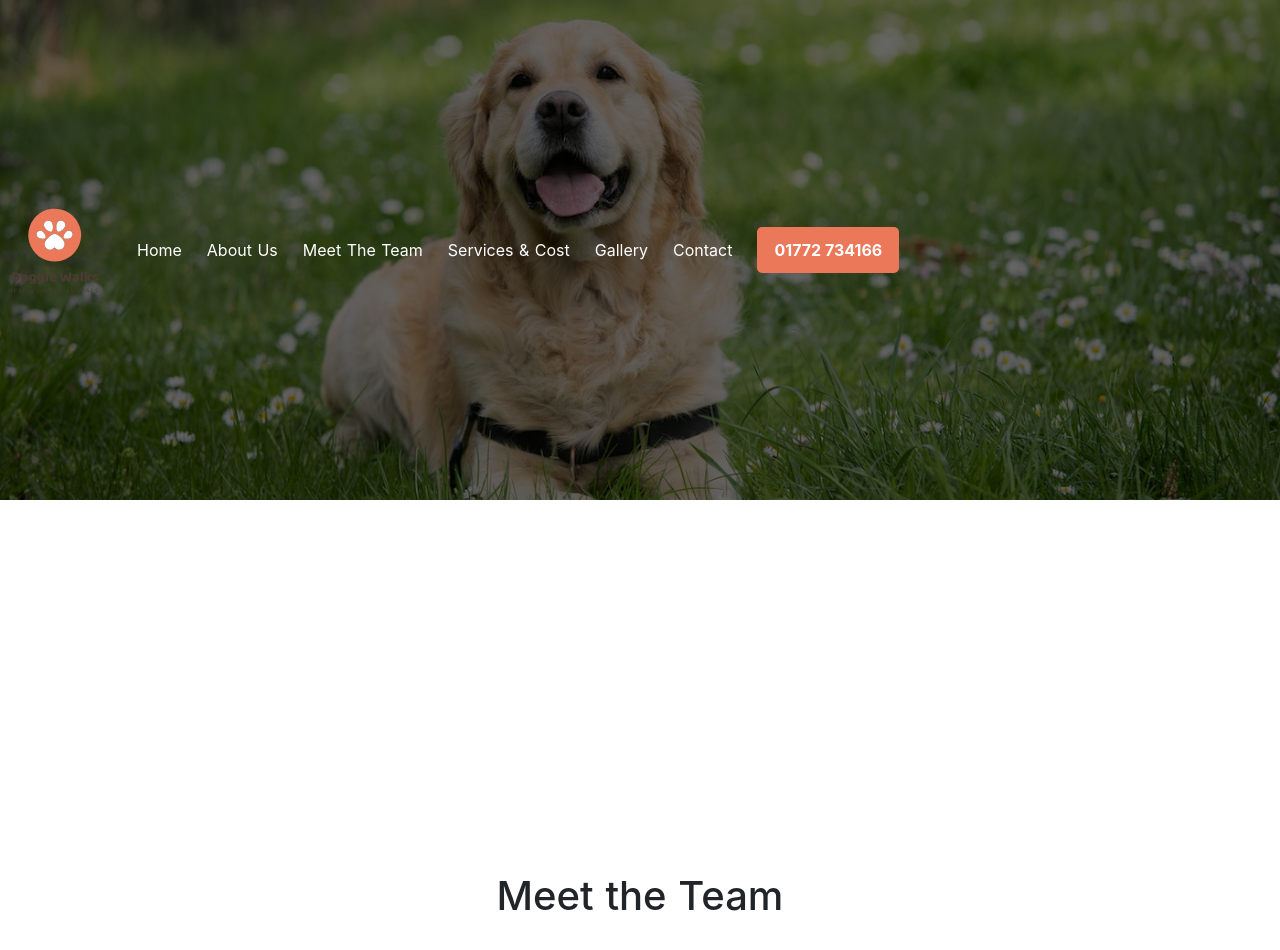
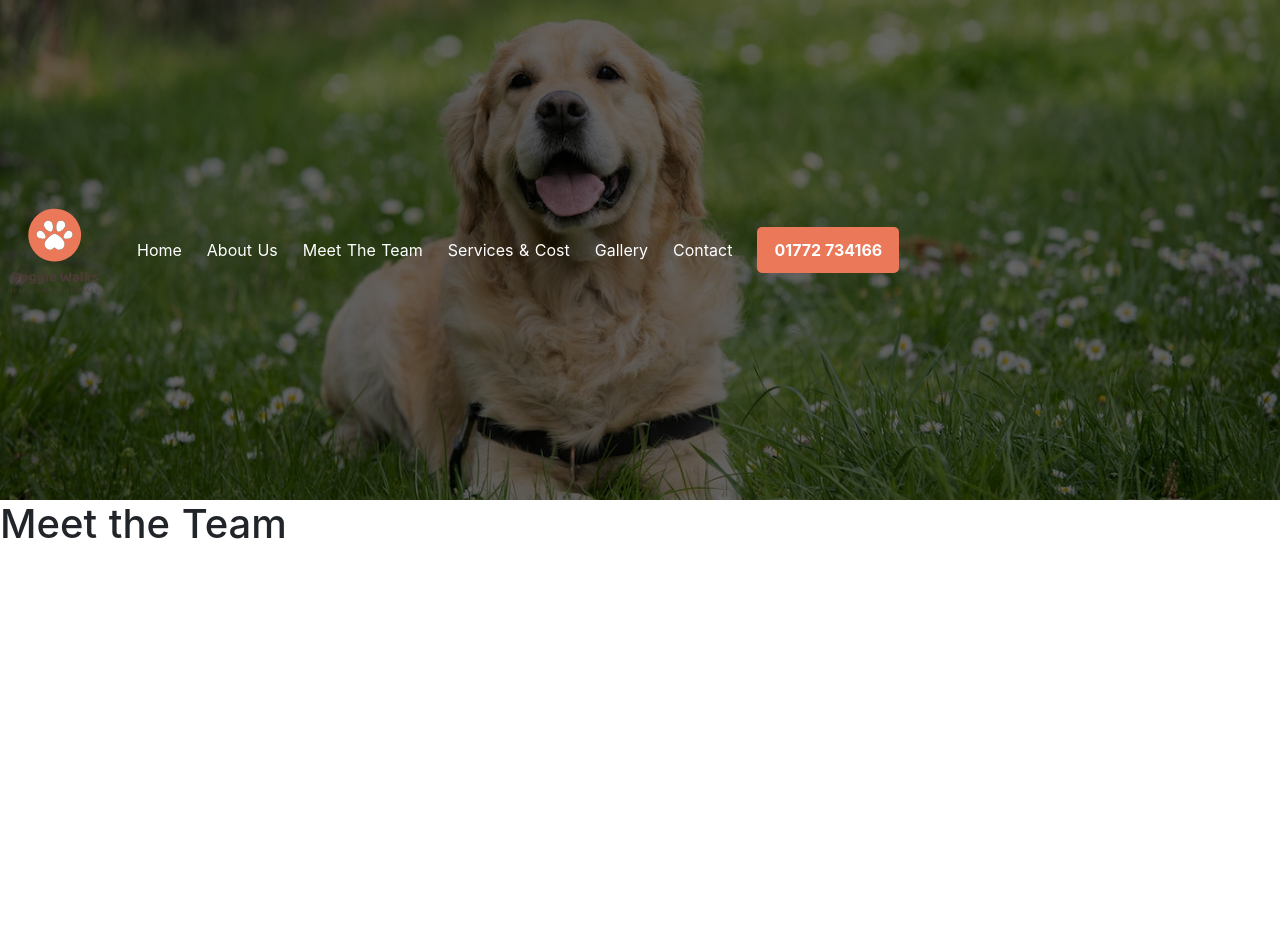
Before and after one commit to clarkenewsh/doggie-walks-site, a Nuxt app: page /about/team in a window 1280 px wide. Shown: the top 950 px of the page. Built offline with nearby package versions, Linux system fonts and the light colour scheme.

Commit message:
universal stle changes to page containers

```diff
--- a/pages/about/index.vue
+++ b/pages/about/index.vue
@@ -1,10 +1,8 @@
 <template>
-  <div class="container">
-    <div>
-      <h1 class="title">
-        About us Page
-      </h1>
-    </div>
+  <div>
+    <h1 class="title">
+      About us Page
+    </h1>
   </div>
 </template>
 <script>
@@ -23,12 +21,4 @@ export default {
 </script>
 
 <style scoped>
-.container {
-  margin: 0 auto;
-  min-height: 100vh;
-  display: flex;
-  justify-content: center;
-  align-items: center;
-  text-align: center;
-}
 </style>
--- a/pages/about/team.vue
+++ b/pages/about/team.vue
@@ -1,10 +1,8 @@
 <template>
-  <div class="container">
-    <div>
-      <h1 class="title">
-        Meet the Team
-      </h1>
-    </div>
+  <div>
+    <h1 class="title">
+      Meet the Team
+    </h1>
   </div>
 </template>
 <script>
--- a/pages/contact.vue
+++ b/pages/contact.vue
@@ -1,10 +1,8 @@
 <template>
-  <div class="container">
-    <div>
-      <h1 class="title">
-        Contact
-      </h1>
-    </div>
+  <div>
+    <h1 class="title">
+      Contact
+    </h1>
   </div>
 </template>
 <script>
--- a/pages/gallery.vue
+++ b/pages/gallery.vue
@@ -1,10 +1,8 @@
 <template>
-  <div class="container">
-    <div>
-      <h1 class="title">
-        Gallery
-      </h1>
-    </div>
+  <div>
+    <h1 class="title">
+      Gallery
+    </h1>
   </div>
 </template>
 <script>
--- a/pages/services.vue
+++ b/pages/services.vue
@@ -2,7 +2,7 @@
   <div class="container">
     <div>
       <h1 class="title">
-        Services
+        Services &amp; cost
       </h1>
     </div>
   </div>
@@ -11,7 +11,7 @@
 export default {
   data () {
     return {
-      title: 'Services'
+      title: 'Services & cost'
     }
   },
   head () {
```
